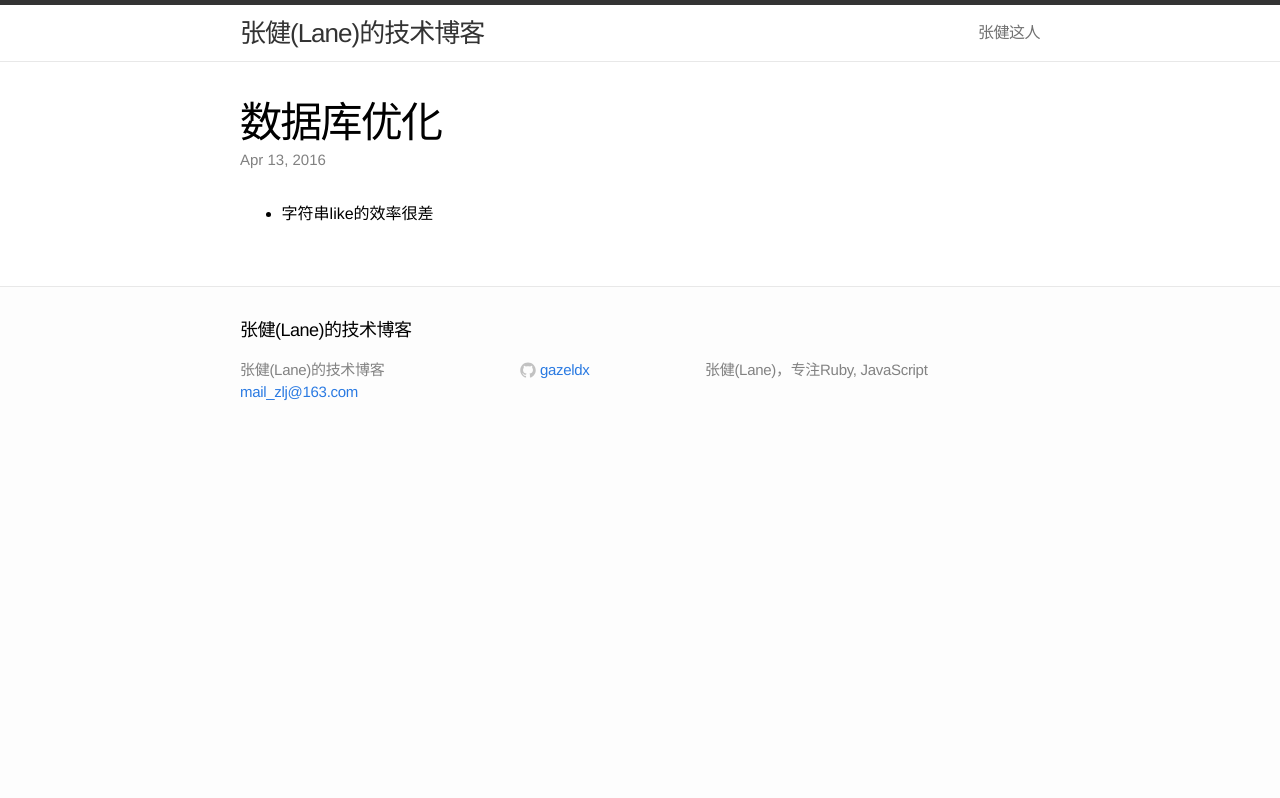
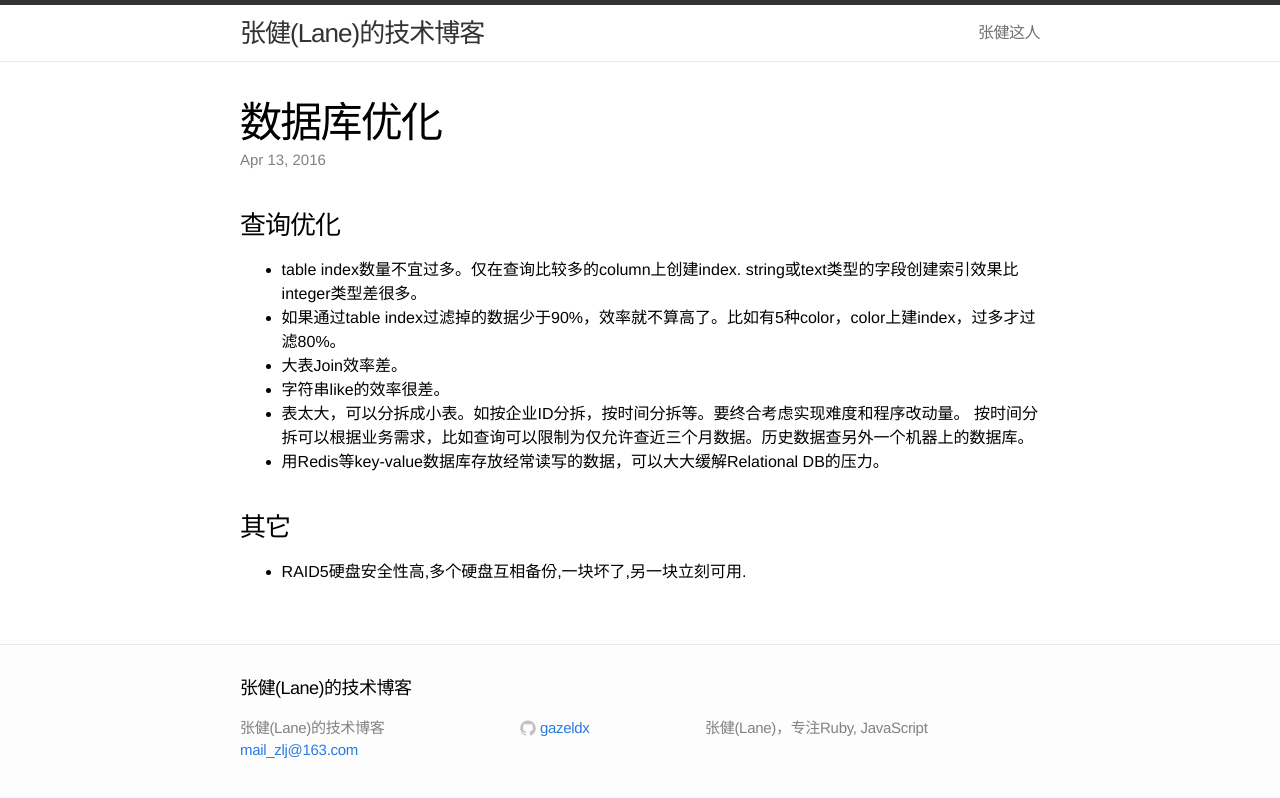
Before and after one commit to gazeldx/gazeldx.github.io, a Jekyll site: the page built from _posts/2016-04-13-database-tuning.markdown, in a window 1280 px wide. Shown: the top 798 px of the page. Built offline with Jekyll 4.4.1, drawn with Linux system fonts in a browser that asks for light colours.

Commit message:
Update some logs

```diff
--- a/_posts/2016-04-13-database-tuning.markdown
+++ b/_posts/2016-04-13-database-tuning.markdown
@@ -5,4 +5,19 @@ date:   2016-04-13 14:15:31
 categories: database
 ---
 
-* 字符串like的效率很差
+### 查询优化
+* table index数量不宜过多。仅在查询比较多的column上创建index. string或text类型的字段创建索引效果比integer类型差很多。
+
+* 如果通过table index过滤掉的数据少于90%，效率就不算高了。比如有5种color，color上建index，过多才过滤80%。
+
+* 大表Join效率差。
+
+* 字符串like的效率很差。
+
+* 表太大，可以分拆成小表。如按企业ID分拆，按时间分拆等。要终合考虑实现难度和程序改动量。
+按时间分拆可以根据业务需求，比如查询可以限制为仅允许查近三个月数据。历史数据查另外一个机器上的数据库。
+
+* 用Redis等key-value数据库存放经常读写的数据，可以大大缓解Relational DB的压力。
+
+### 其它
+* RAID5硬盘安全性高,多个硬盘互相备份,一块坏了,另一块立刻可用.
--- a/_posts/2019-01-08-JavaScript学习笔记.markdown
+++ b/_posts/2019-01-08-JavaScript学习笔记.markdown
@@ -63,9 +63,7 @@ http://es6.ruanyifeng.com/#docs/function#%E4%B8%8D%E9%80%82%E7%94%A8%E5%9C%BA%E5
 
 1 定义函数的方法;
 
-2 定义一个类。new的时候会报错：TypeError: Dog is not a constructor
-
-3 动态的对象，比如当前的按钮。
+2 动态的对象，比如当前的按钮。
 
 箭头函数本身没有this,它用的this是指向函数定义生效时所在的对象的this(通常是外层对象). 普通函数有this，它指向当前对象的this.
 
```
Also changed, not shown: _posts/2016-01-04-hardware.markdown (deleted, +0 -8 lines), _posts/2016-01-31-Sinatra.markdown (deleted, +0 -12 lines), _posts/2016-02-17-Ruby学习之我的问题.markdown (deleted, +0 -7 lines), _posts/2016-05-24-流血故障汇总.markdown (+11 -1 lines), _posts/2016-10-07-VueJS.markdown (deleted, +0 -16 lines), _posts/2019-01-19-Docker.markdown (added, +44 -0 lines).
